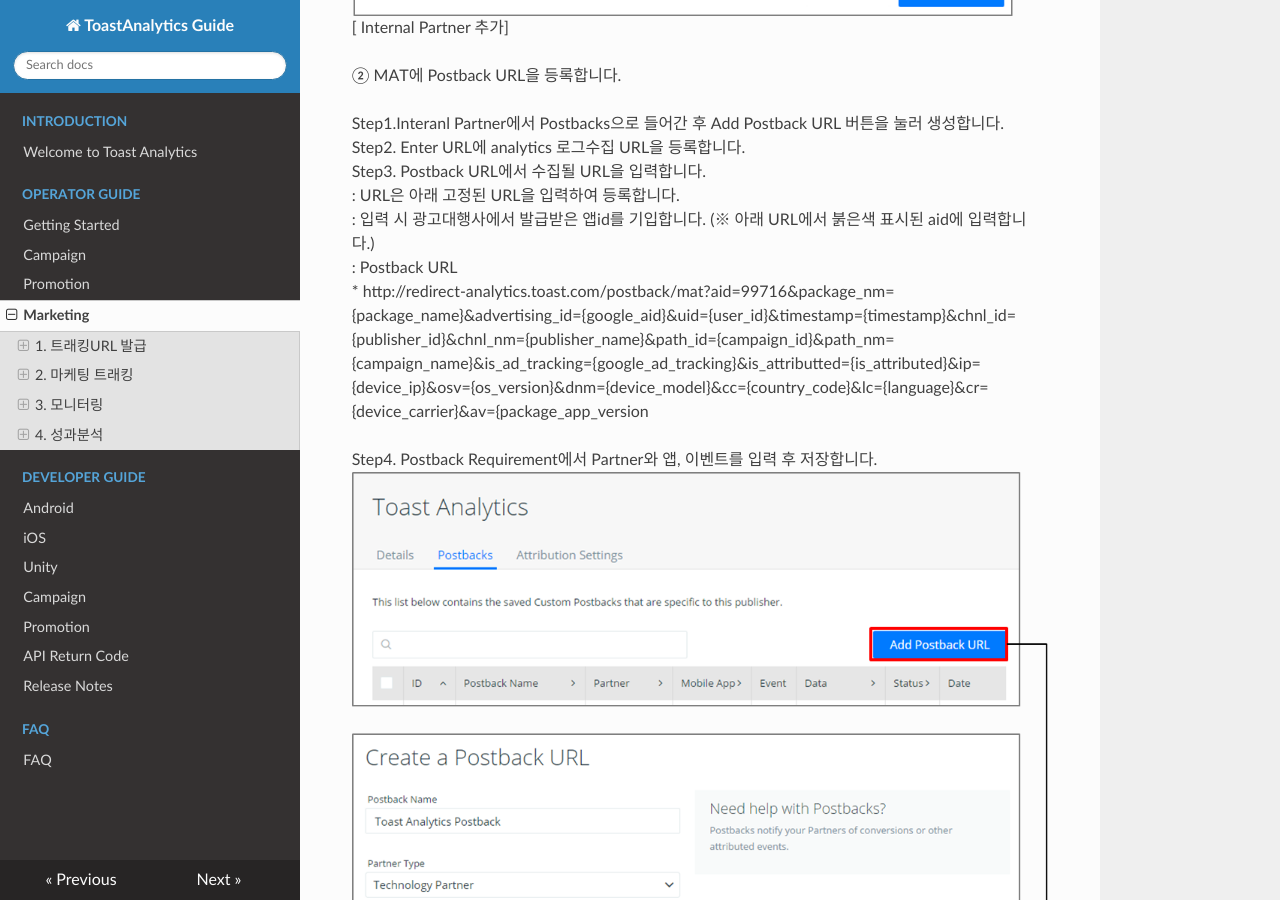
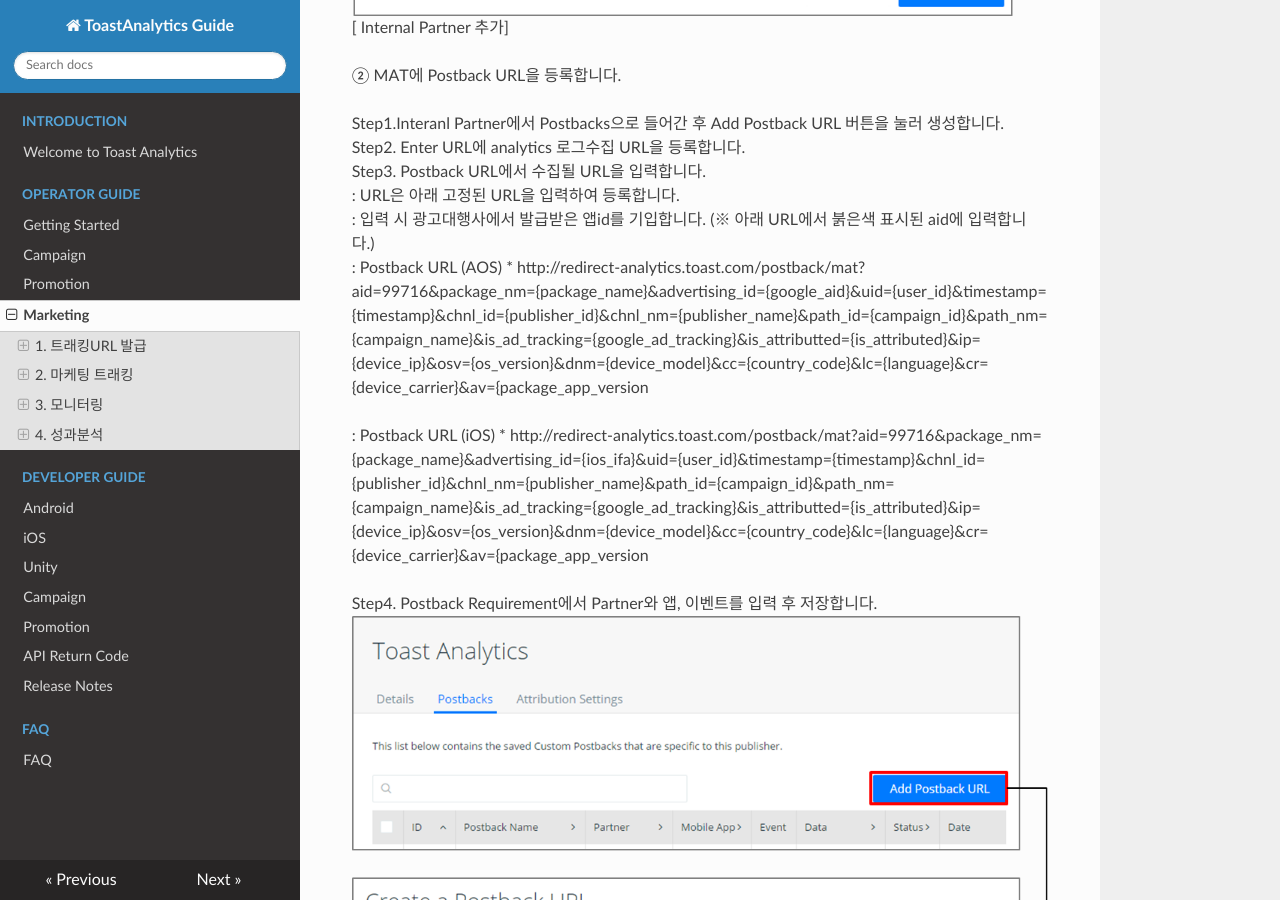
Before and after one commit to ToastAnalytics/ToastAnalytics, an MkDocs documentation site: the page built from docs/Developer/3. marketing Guide.md, in a window 1280 px wide and 900 px high, scrolled down 7304 px. Built offline with MkDocs 1.6.1, drawn with Linux system fonts in a browser that asks for light colours; nearby versions of some CDN libraries; old or Windows-style settings are respelled for this version of MkDocs.

Commit message:
Update 3. marketing Guide.md

```diff
--- a/docs/Developer/3. marketing Guide.md
+++ b/docs/Developer/3. marketing Guide.md
@@ -136,8 +136,11 @@
 Step3. Postback URL에서 수집될 URL을 입력합니다.
 : URL은 아래 고정된 URL을 입력하여 등록합니다.
 : 입력 시 광고대행사에서 발급받은 앱id를 기입합니다. (※ 아래 URL에서 붉은색 표시된 aid에 입력합니다.)
-: Postback URL
+: Postback URL (AOS)
 * http://redirect-analytics.toast.com/postback/mat?aid=99716&package_nm={package_name}&advertising_id={google_aid}&uid={user_id}&timestamp={timestamp}&chnl_id={publisher_id}&chnl_nm={publisher_name}&path_id={campaign_id}&path_nm={campaign_name}&is_ad_tracking={google_ad_tracking}&is_attributted={is_attributed}&ip={device_ip}&osv={os_version}&dnm={device_model}&cc={country_code}&lc={language}&cr={device_carrier}&av={package_app_version
+
+: Postback URL (iOS)
+* http://redirect-analytics.toast.com/postback/mat?aid=99716&package_nm={package_name}&advertising_id={ios_ifa}&uid={user_id}&timestamp={timestamp}&chnl_id={publisher_id}&chnl_nm={publisher_name}&path_id={campaign_id}&path_nm={campaign_name}&is_ad_tracking={google_ad_tracking}&is_attributted={is_attributed}&ip={device_ip}&osv={os_version}&dnm={device_model}&cc={country_code}&lc={language}&cr={device_carrier}&av={package_app_version
 
 Step4. Postback Requirement에서 Partner와 앱, 이벤트를 입력 후 저장합니다.
 ![  Postback URL 등록](https://raw.githubusercontent.com/ToastAnalytics/ToastAnalytics/master/docs/Developer/images/marketing11.png)
```
